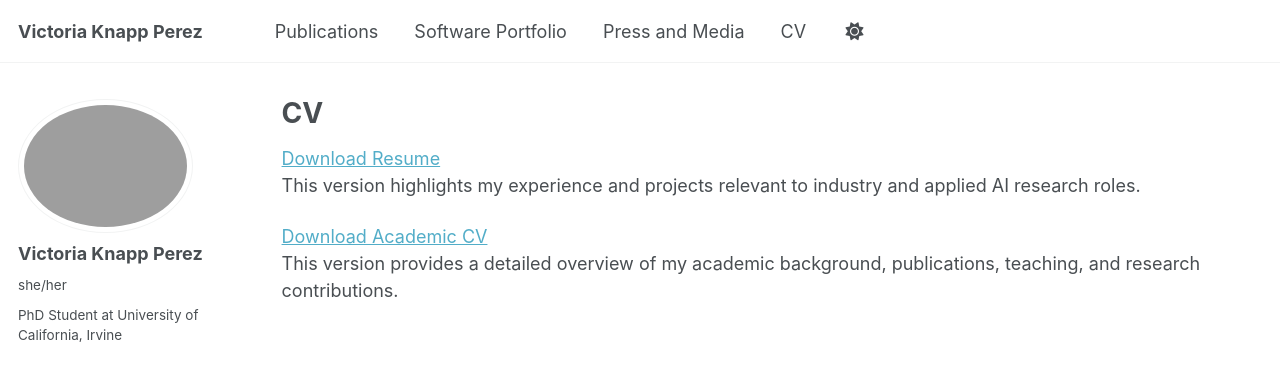
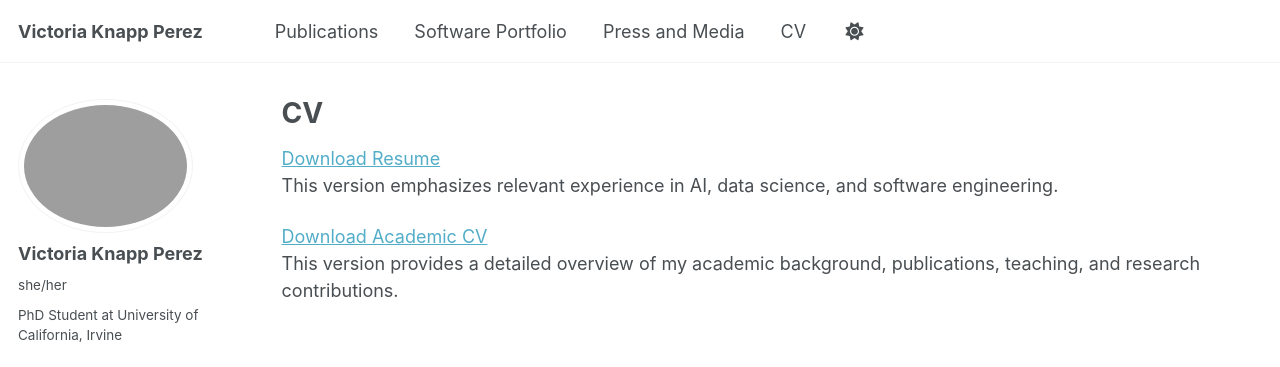
Before and after one commit to victoria-kp/victoria-kp.github.io, a Jekyll site: the page built from _pages/cv.md, in a window 1280 px wide. Shown: the top 367 px of the page. Built offline with Jekyll 4.4.1, drawn with Linux system fonts in a browser that asks for light colours; some web fonts are replaced; a script that is not in the unit is left out.

Commit message:
Update cv.md

```diff
--- a/_pages/cv.md
+++ b/_pages/cv.md
@@ -15,7 +15,7 @@ redirect_from:
       Download Resume
     </a>
     <br>
-    This version highlights my experience and projects relevant to industry and applied AI research roles.
+    This version emphasizes relevant experience in AI, data science, and software engineering.
   </p>
 
   <p>
```
